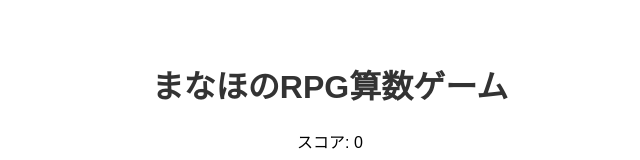
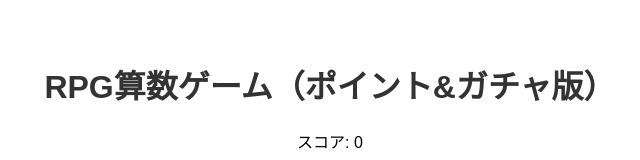
Before and after one commit to kotani6053/manaho0610, a React (Vite) app: page / in a window 1280 px wide. Shown: the top 160 px of the page, without its empty margins (310-950 px from the left). Built offline with nearby package versions, Linux system fonts and the light colour scheme; the HTML template or start-up script is replaced by a standard one.

Commit message:
Update App.jsx

```diff
--- a/src/App.jsx
+++ b/src/App.jsx
@@ -4,7 +4,7 @@ import Game from './components/Game';
 function App() {
   return (
     <div className="app">
-      <h1>まなほのRPG算数ゲーム</h1>
+      <h1>RPG算数ゲーム（ポイント&ガチャ版）</h1>
       <Game />
     </div>
   );
```
